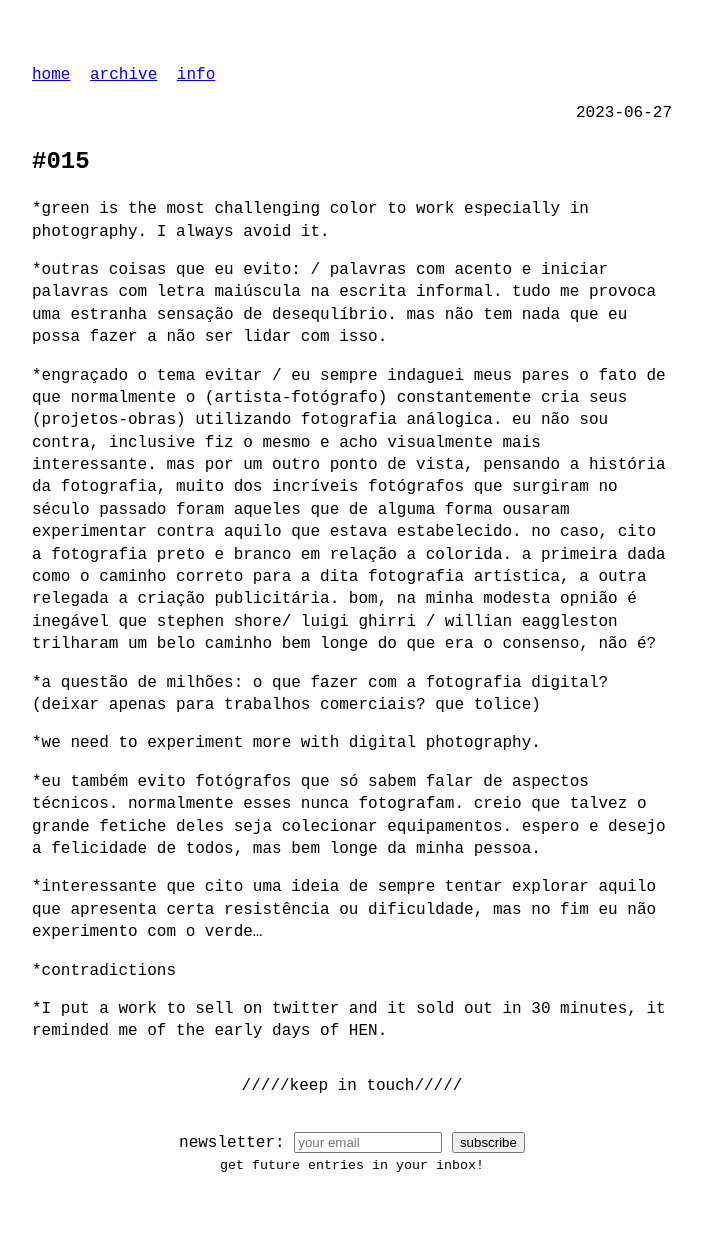
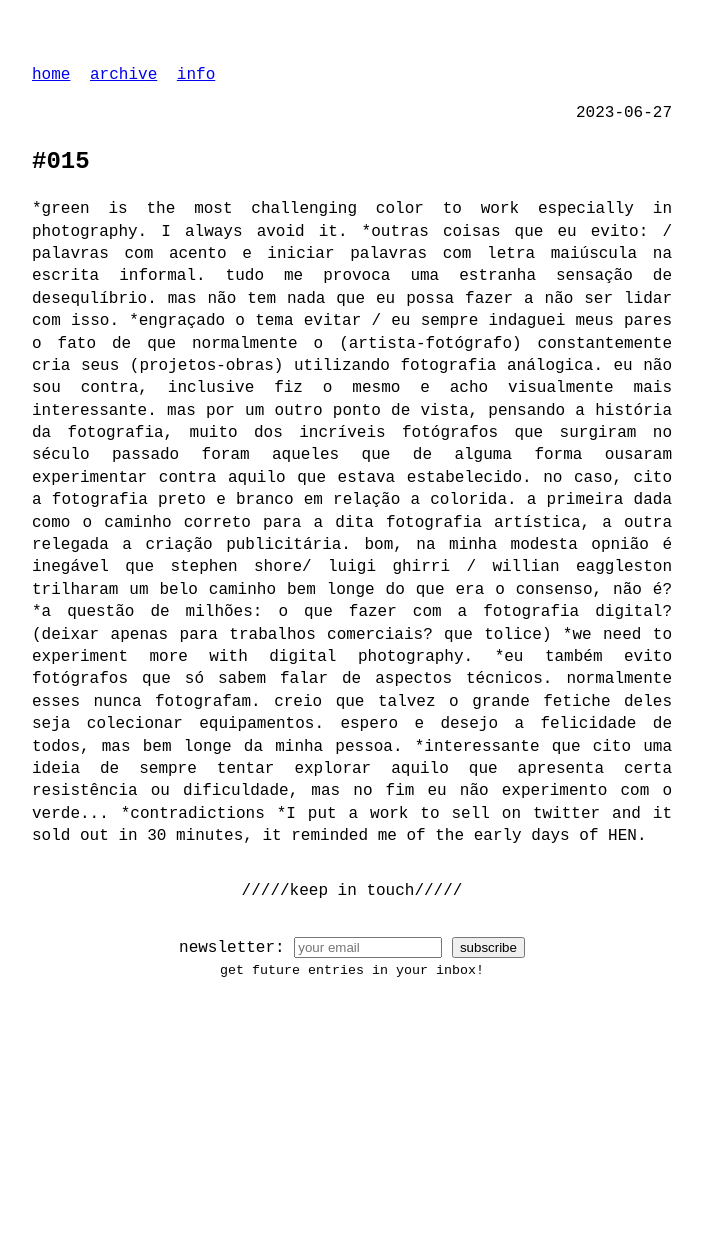
Before and after one commit to odaniloluna/odaniloluna.github.io, a Jekyll site: the page built from _posts/2023-06-27-#015.md, in a window 1280 px wide. Shown: the whole page, without its empty margins (288-991 px from the left). Built offline with Jekyll 4.4.1, drawn with Linux system fonts in a browser that asks for light colours; our own code applies the rules of GitHub Pages for plain Markdown files; after the commit the page ends 1049 px from its top, so only the background shows below that; some of the changed lines change nothing that is shown.

Commit message:
Update 2023-06-27-#015.md

```diff
--- a/_posts/2023-06-27-#015.md
+++ b/_posts/2023-06-27-#015.md
@@ -1,4 +1,10 @@
+---
+layout: post
+title: #015
+slug: #015
+---
 
+<p class="description" style="text-align: justify;">
 *green is the most challenging color to work especially in photography. I always avoid it.
 
 *outras coisas que eu evito: / palavras com acento e iniciar palavras com letra maiúscula na escrita informal. tudo me provoca uma estranha sensação de desequlíbrio. mas não tem nada que eu possa fazer a não ser lidar com isso.
```
